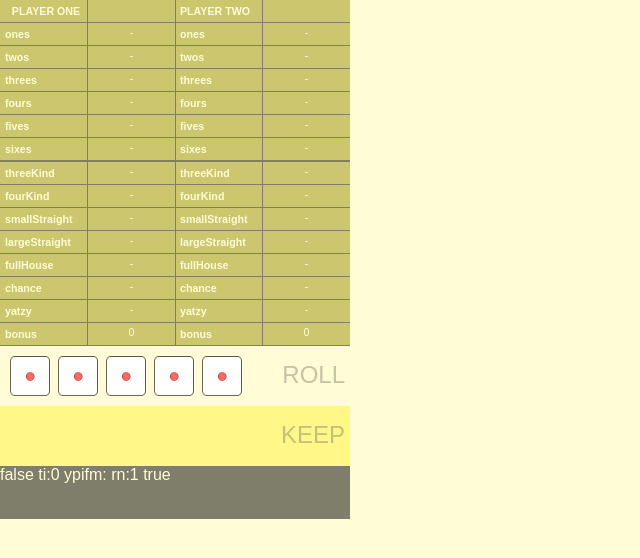
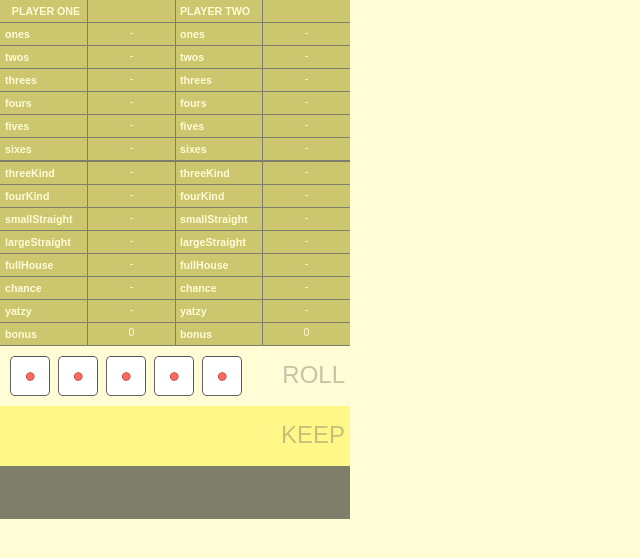
Before and after one commit to April2015/yatzy, a website: page gameNoScale.html in a window 1280 px wide. Shown: the whole page, without its empty margins (0-640 px from the left). Drawn offline with nearby package versions, Linux system fonts and the light colour scheme; some packages are replaced by stand-ins of ours; a script that the page names is missing.

Commit message:
removed logs

```diff
--- a/gameNoScale.html
+++ b/gameNoScale.html
@@ -78,7 +78,6 @@
         </div>
         <span>KEEP</span>
       </div>
-      {{yourPlayerIndexForMatch == turnIndex}} ti:{{turnIndex}} ypifm:{{yourPlayerIndexForMatch}} rn:{{rollNumber}} {{!waitForComputer}}
       <div class="button" ng-click="rollDice()" ng-if="rollNumber < 4 && yourPlayerIndexForMatch == turnIndex && !waitForComputer">
       Roll 'Em
     </div>
```
